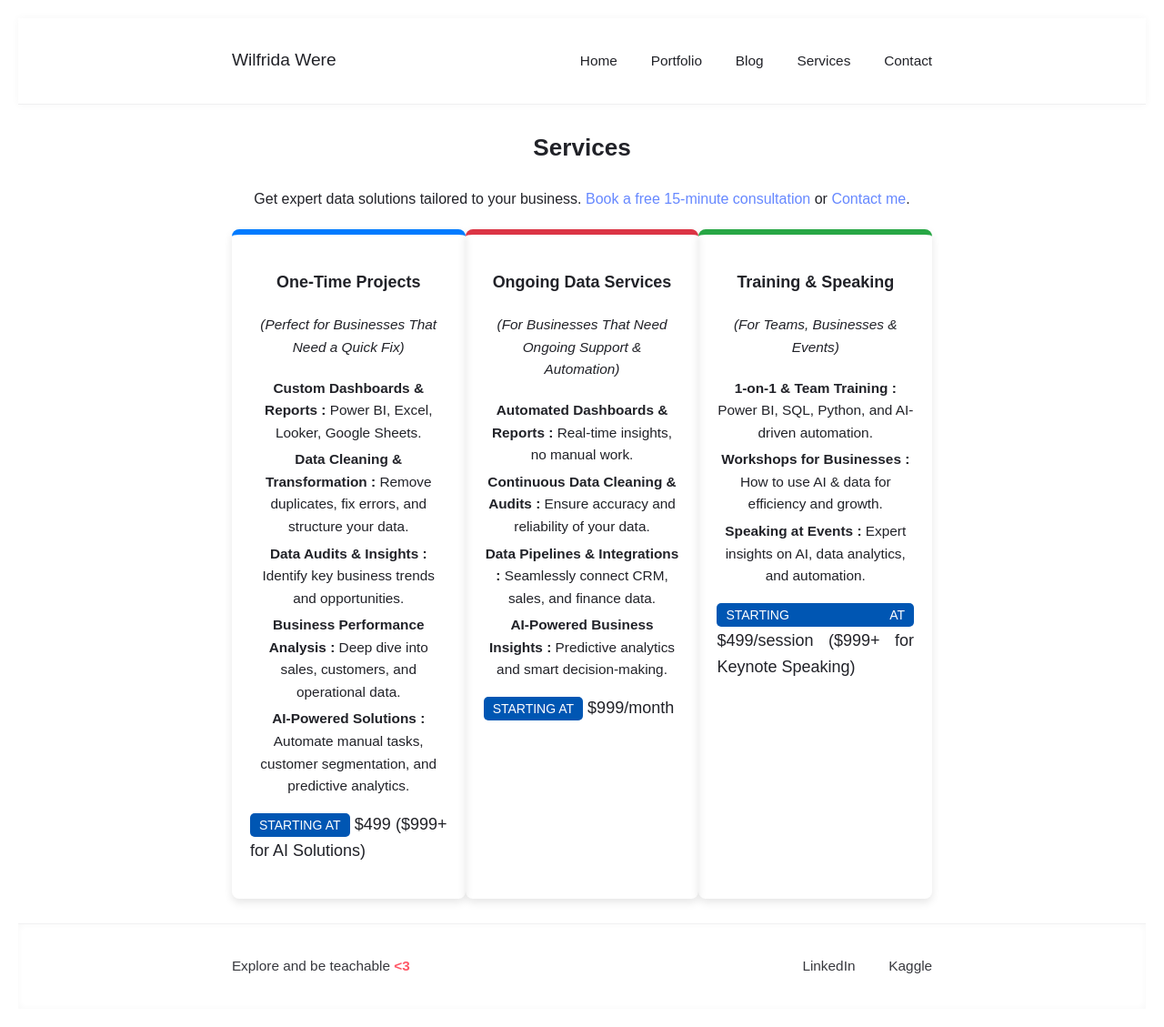
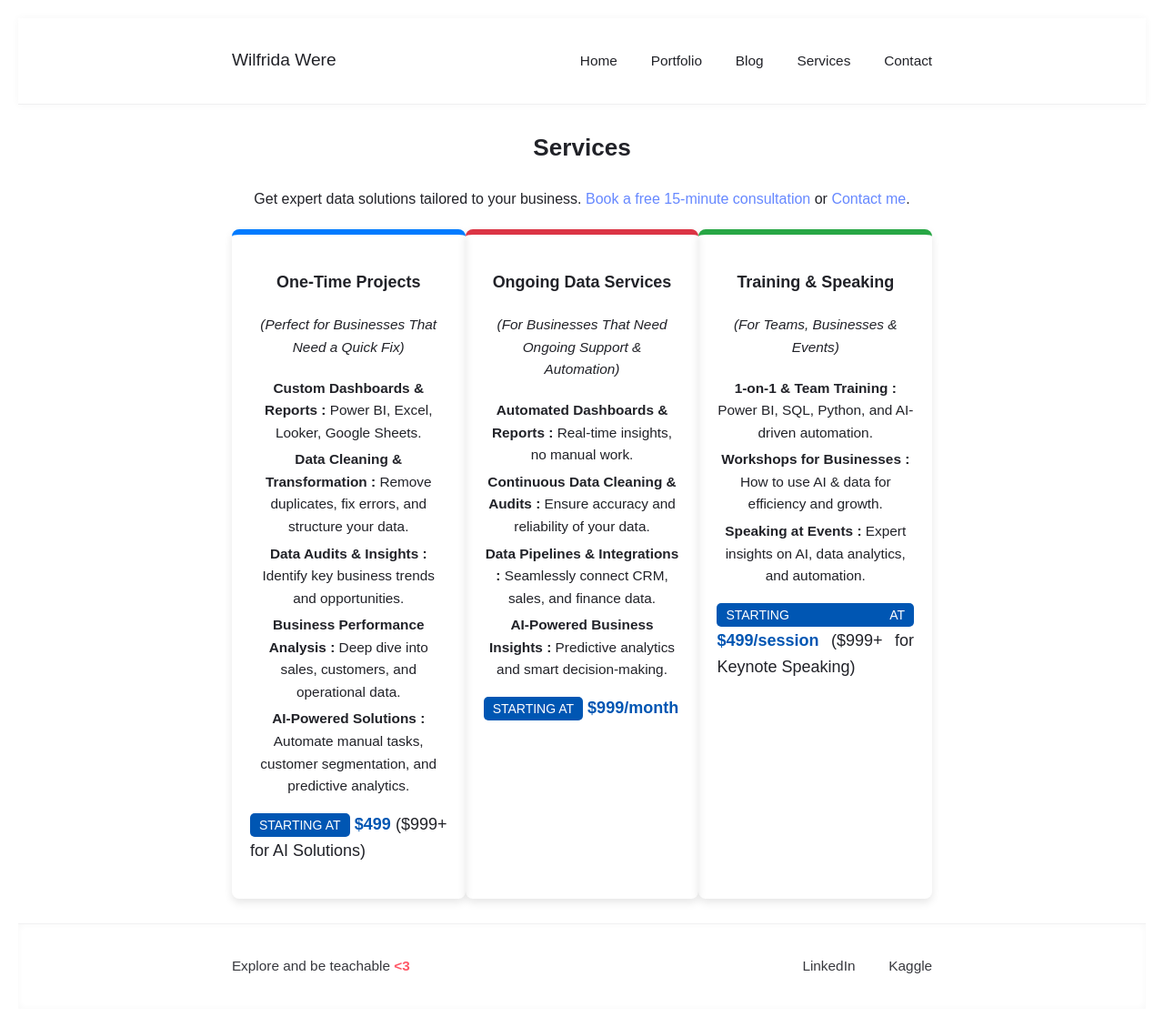
Before and after one commit to Wilfrida-Were/website, a Jekyll site: the page built from services.html, in a window 1280 px wide. Shown: the whole page at 91% size. Built offline with Jekyll 4.4.1, drawn with Linux system fonts in a browser that asks for light colours.

Commit message:
Update services.css

```diff
--- a/assets/css/services.css
+++ b/assets/css/services.css
@@ -89,6 +89,6 @@ h4 {
 /* Main Price */
 .price {
     font-size: 18px;
-    font-weight: normal;
-/*     color: #222; /* Darker color for contrast */ */
+    font-weight: bold;
+    color: #0056B3
 }
```
